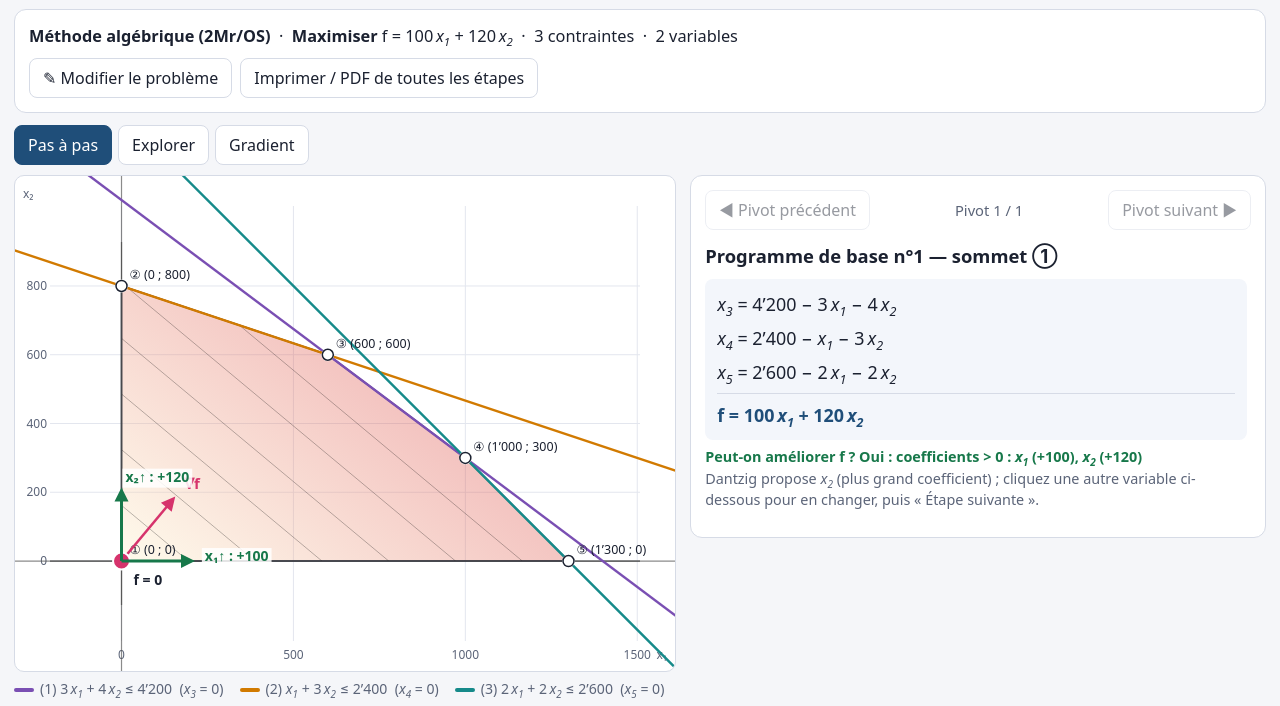
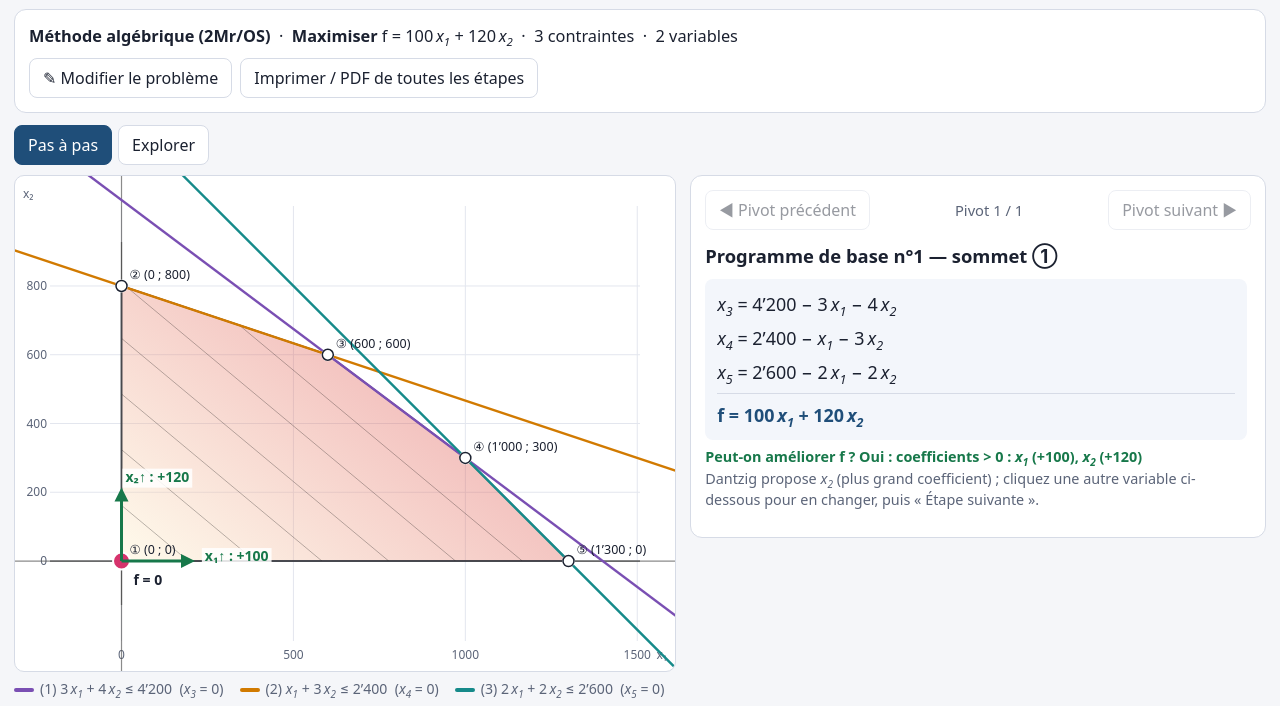
Before and after one commit to SamiMirMath/Programmation-lin-aire, a plain HTML site: page index.html in a window 1280 px wide. Both pictures are taken after a click on the button "Lancer ▶". Shown: the part 83-789 px from the top of the page. Drawn offline with Linux system fonts and the light colour scheme.

Commit message:
Add files via upload

```diff
--- a/index.html
+++ b/index.html
@@ -173,6 +173,8 @@ input[type=range]{width:100%}
 
 <script>
 "use strict";
+/* Interrupteur : false = onglet « Gradient » et flèche ∇f masqués ; true = on les réaffiche. */
+const AFFICHER_GRADIENT=false;
 /* =====================================================================
    1. FRACTIONS EXACTES (BigInt)
    ===================================================================== */
@@ -512,7 +514,7 @@ class Scene{
 function iso(sc,p){ const c=dot(P.C,p), pts=R.section(c);
   if(P.n===2&&pts.length>=2) sc.line(pts[0],pts[pts.length-1],sc.C.iso,2.2,[8,6]);
   else if(P.n===3&&pts.length>=3){ sc.poly(pts,sc.C.iso,sc.C.iso,1.5,0.32); } }
-function gradient(sc,p,ech){ const g=mul_(P.C,(ech||0.16)*R.diag/norm(P.C)); sc.arrow(p,add_(p,g),sc.C.iso,2.6); sc.text(add_(p,mul_(g,1.05)),'∇f',{col:sc.C.iso,size:15,bold:true,dx:6,dy:-4}); }
+function gradient(sc,p,ech){ if(!AFFICHER_GRADIENT) return; const g=mul_(P.C,(ech||0.16)*R.diag/norm(P.C)); sc.arrow(p,add_(p,g),sc.C.iso,2.6); sc.text(add_(p,mul_(g,1.05)),'∇f',{col:sc.C.iso,size:15,bold:true,dx:6,dy:-4}); }
 function aretesSommet(sc,H,p,choisi){ const L=0.14*R.diag; aretesH(P,H).aretes.forEach(e=>{ if(choisi!=null&&e.var!==choisi) return;
   const uh=mul_(e.u,1/norm(e.u)), col=e.d>1e-9?sc.C.good:sc.C.bad; sc.arrow(p,add_(p,mul_(uh,L)),col,choisi==null?3:4.5);
   const tip=add_(p,mul_(uh,L*1.08)); sc.text(tip,xs(e.var)+'↑ : '+(e.d>=0?'+':'−')+plain(Math.abs(e.d)),{col,bold:true,size:14,bg:true,dx:(uh[0]>=0?4:-4),align:uh[0]>=0?'left':'right'}); }); }
@@ -691,10 +693,11 @@ function rendreGrad(){ const k=R.reels[ST.gradV], p=R.V[k].p.slice(), H=baseHors
 $('gP').onclick=()=>{ ST.gradV=(ST.gradV-1+R.reels.length)%R.reels.length; rendre(); }; $('gN').onclick=()=>{ ST.gradV=(ST.gradV+1)%R.reels.length; rendre(); };
 
 /* ---- onglets ---- */
-function setMode(m){ ST.mode=m; stopAuto();
+function setMode(m){ if(m==='grad'&&!AFFICHER_GRADIENT) m='sim'; ST.mode=m; stopAuto();
   document.querySelectorAll('[data-mode]').forEach(b=>b.classList.toggle('on',b.dataset.mode===m));
   $('ctrlSim').hidden=m!=='sim'; $('ctrlExp').hidden=m!=='exp'; $('ctrlGrad').hidden=m!=='grad'; rendre(); }
 document.querySelectorAll('[data-mode]').forEach(b=>b.onclick=()=>setMode(b.dataset.mode));
+if(!AFFICHER_GRADIENT) document.querySelector('[data-mode="grad"]').hidden=true;
 addEventListener('resize',()=>{ if(ST) rendre(); else if(PS) rendrePara(); });
 addEventListener('keydown',e=>{ if(PS&&!$('appPara').hidden&&!/INPUT|TEXTAREA/.test(document.activeElement.tagName)){ if(e.key===' '||e.key==='Enter'){ e.preventDefault(); $('bNextP').click(); } else if(e.key==='Backspace') $('bBackP').click(); return; }
   if(!ST||$('app').hidden||/INPUT|TEXTAREA/.test(document.activeElement.tagName)) return;
```
